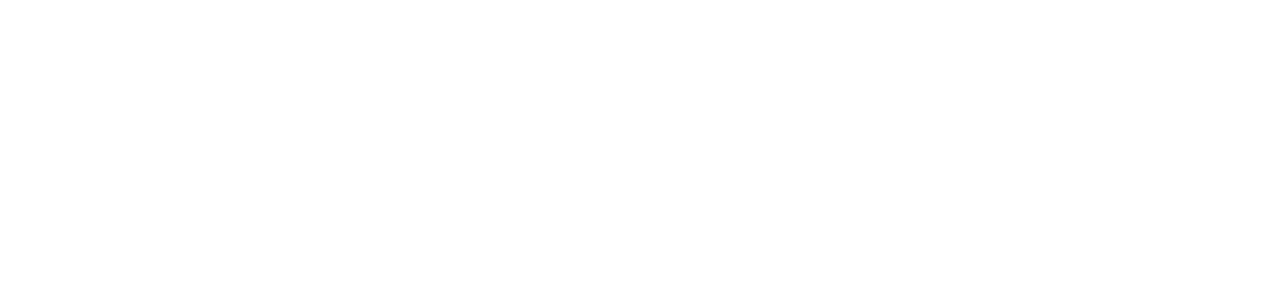
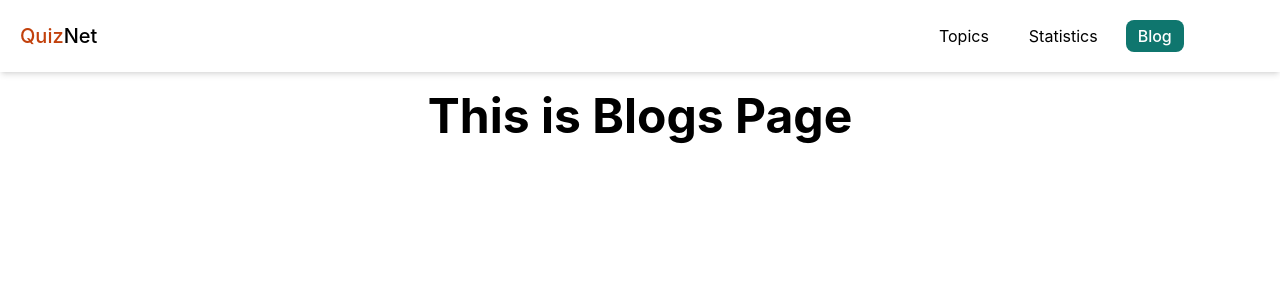
Before and after one commit to 0xkabir/quiznet, a React (Create React App) app: page /blog in a window 1280 px wide. Shown: the top 300 px of the page. Built offline with nearby package versions, Linux system fonts and the light colour scheme.

Commit message:
set up react-router with navbar and error page

```diff
--- a/package.json
+++ b/package.json
@@ -3,6 +3,9 @@
   "version": "0.1.0",
   "private": true,
   "dependencies": {
+    "@fortawesome/fontawesome-svg-core": "^6.2.0",
+    "@fortawesome/free-solid-svg-icons": "^6.2.0",
+    "@fortawesome/react-fontawesome": "^0.2.0",
     "@testing-library/jest-dom": "^5.16.5",
     "@testing-library/react": "^13.4.0",
     "@testing-library/user-event": "^13.5.0",
--- /dev/null
+++ b/src/components/Blog/Blog.js
@@ -0,0 +1,11 @@
+import React from 'react';
+
+const Blog = () => {
+    return (
+        <div>
+            <h1 className='text-5xl font-bold text-center my-5'>This is Blogs Page</h1>
+        </div>
+    );
+};
+
+export default Blog;
--- /dev/null
+++ b/src/components/Error/Error.js
@@ -0,0 +1,11 @@
+import React from 'react';
+
+const Error = () => {
+    return (
+        <div className='h-[80vh] flex justify-center items-center'>
+            <h1 className='text-4xl md:text-5xl font-medium text-center'>Error 404: Page Not Found</h1>
+        </div>
+    );
+};
+
+export default Error;
--- /dev/null
+++ b/src/components/NavBar/NavBar.js
@@ -0,0 +1,41 @@
+import React, {useState} from 'react';
+import { NavLink, Link } from 'react-router-dom'
+import { FontAwesomeIcon } from '@fortawesome/react-fontawesome'
+import { faBarsStaggered, faXmark } from '@fortawesome/free-solid-svg-icons'
+
+const NavBar = () => {
+    const [open, setOpen] = useState(false)
+    return (
+        <nav className='px-5 py-5 mb-5 flex sticky top-0 justify-between items-center bg-white shadow-md z-10'>
+            <Link to='/'>
+                <div className='flex items-center'>
+                    <h2 className='text-xl font-medium'><span className='text-orange-700'>Quiz</span>Net</h2>
+                </div>
+            </Link>
+
+            <div className='relative'>
+                <div onClick={()=>setOpen(!open)} className='text-right md:hidden'>
+                    {
+                        open?<FontAwesomeIcon icon={faXmark} />:<FontAwesomeIcon icon={faBarsStaggered} />
+                    }
+                </div>
+                <ul className={`w-1/2 h-full bg-white text-center flex flex-col md:flex-row
+                justify-center fixed md:static duration-500 ease-in-out ${open?'right-0':'right-[-250px]'}`}>
+                   <li className='w-full'>
+                   <NavLink to='/topics' className={({isActive})=>isActive?'mx-2 px-3 py-1 my-5 md:my-0 block bg-teal-700 font-medium text-white rounded-lg': 'mx-2 px-3 py-1 my-5 md:my-0 block'}>Topics</NavLink>
+                   </li>
+
+                    <li>
+                    <NavLink to='/statistics' className={({isActive})=>isActive?'mx-2 px-3 py-1 my-5 md:my-0 block bg-teal-700 font-medium text-white rounded-lg': 'mx-2 px-3 py-1 my-5 md:my-0 block'}>Statistics</NavLink>
+                    </li>
+
+                    <li>
+                    <NavLink to='/blog' className={({isActive})=>isActive?'mx-2 px-3 py-1 my-5 md:my-0 block bg-teal-700 font-medium text-white rounded-lg': 'mx-2 px-3 py-1 my-5 md:my-0 block'}>Blog</NavLink>
+                    </li>
+                </ul>
+            </div>
+        </nav>
+    );
+};
+
+export default NavBar;
--- /dev/null
+++ b/src/components/Statistics/Statistics.js
@@ -0,0 +1,11 @@
+import React from 'react';
+
+const Statistics = () => {
+    return (
+        <div>
+            <h1 className='text-5xl font-bold text-center my-5'>This is Statistics Page</h1>
+        </div>
+    );
+};
+
+export default Statistics;
--- /dev/null
+++ b/src/components/Topics/Topics.js
@@ -0,0 +1,11 @@
+import React from 'react';
+
+const Topics = () => {
+    return (
+        <div>
+            <h1 className='text-5xl font-bold text-center my-5'>This is Topics Page</h1>
+        </div>
+    );
+};
+
+export default Topics;
--- /dev/null
+++ b/src/layouts/Main/Main.js
@@ -0,0 +1,14 @@
+import React from 'react';
+import { Outlet } from 'react-router-dom';
+import NavBar from '../../components/NavBar/NavBar';
+
+const Main = () => {
+    return (
+        <div>
+            <NavBar></NavBar>
+            <Outlet></Outlet>
+        </div>
+    );
+};
+
+export default Main;
```
Also changed, not shown: src/App.js (+16 -1 lines), 1 other file (tests, documents, lock files or other folders).
